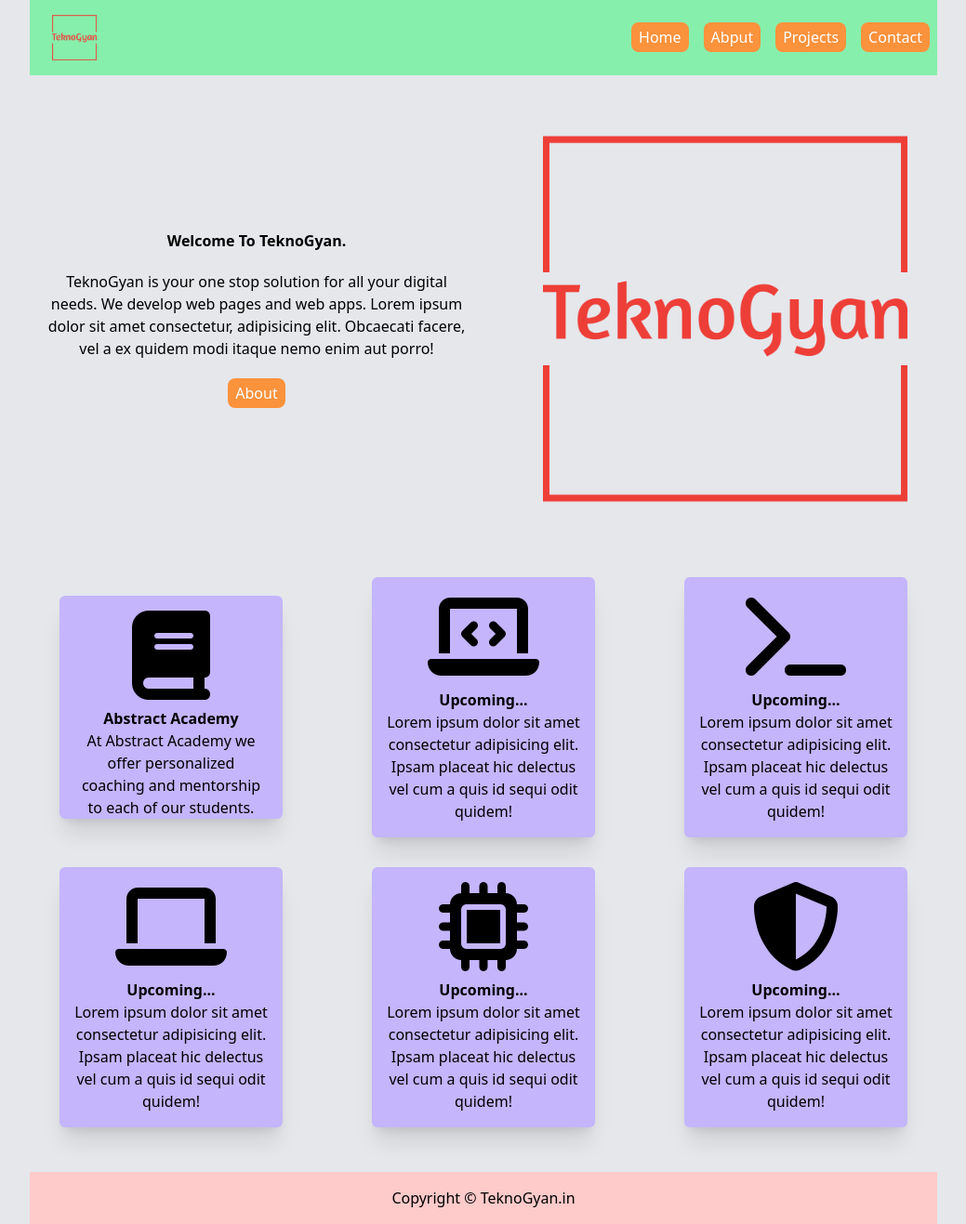
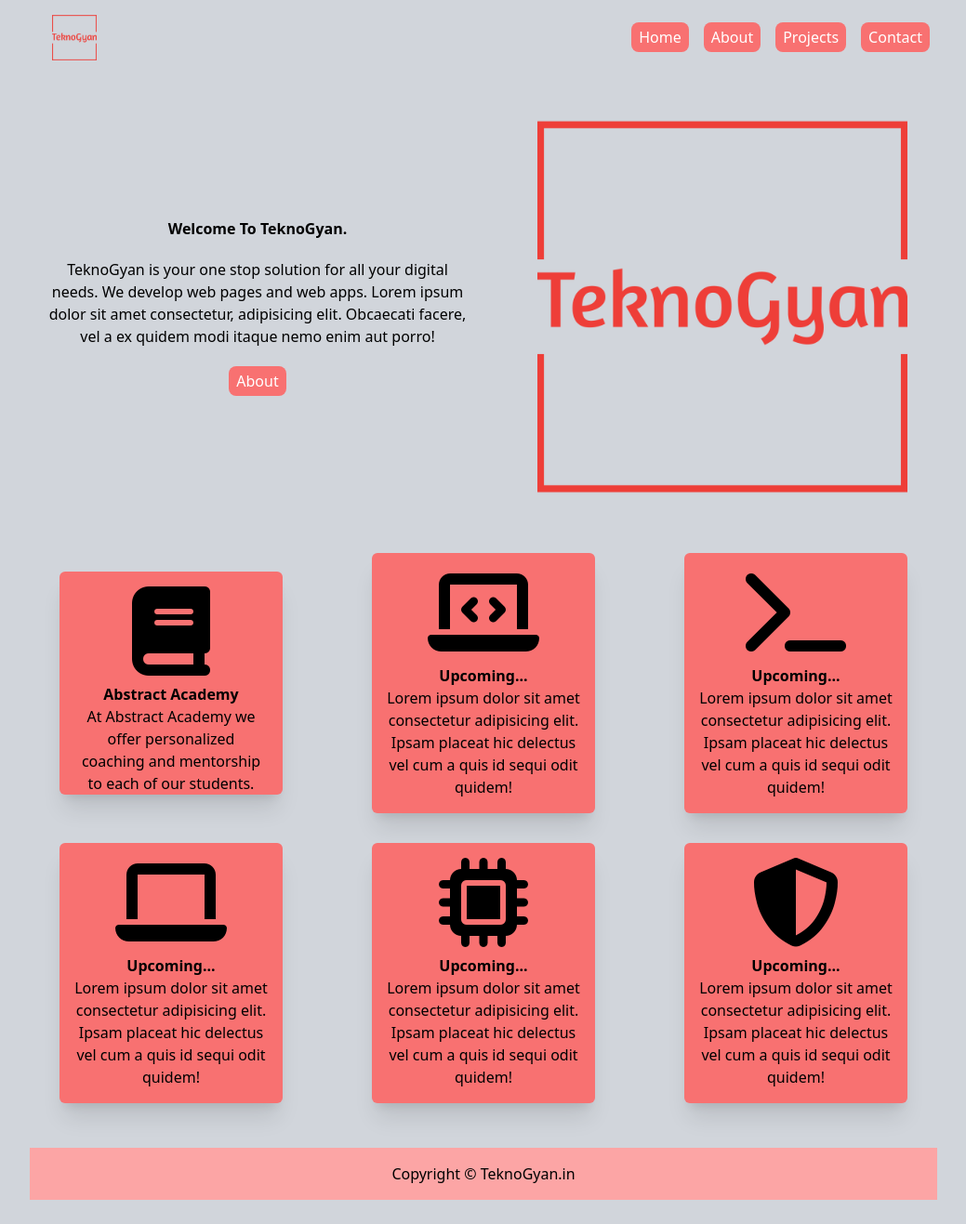
Before and after one commit to teknogyan/landing_page_main, a website: page dist/index.html in a window 1280 px wide. Shown: the whole page at 93% size, without its empty margins (120-1159 px from the left). After the commit the page ends 1291 px from the top, so only its background shows below. Drawn offline with Linux system fonts and the light colour scheme.

Commit message:
change theme

```diff
--- a/dist/index.html
+++ b/dist/index.html
@@ -7,39 +7,39 @@
     <link rel="stylesheet" href="./main.css" />
     <title>TeknoGyan</title>
   </head>
-  <body class="bg-gray-200">
+  <body class="bg-gray-300">
     <nav
-      class="container flex px-2 py-2 bg-green-300 mx-auto justify-center md:justify-between items-center"
+      class="container flex px-2 py-2  mx-auto justify-center md:justify-between items-center"
     >
       <div class="w-16 pl-4 py-2">
         <img src="./img/logo-no-background.png" alt="" class="" />
       </div>
       <div class="hidden md:flex space-x-4">
         <a
-          href=""
-          class="bg-orange-400 px-2 py-1 text-white rounded-lg hover:bg-orange-300"
+          href="./index.html"
+          class="bg-red-400 px-2 py-1 text-white rounded-lg hover:bg-red-300"
           >Home</a
         >
         <a
-          href=""
-          class="bg-orange-400 px-2 py-1 text-white rounded-lg hover:bg-orange-300"
-          >Abput</a
+          href="#about"
+          class="bg-red-400 px-2 py-1 text-white rounded-lg hover:bg-red-300"
+          >About</a
         >
         <a
-          href=""
-          class="bg-orange-400 px-2 py-1 text-white rounded-lg hover:bg-orange-300"
+          href="#projects"
+          class="bg-red-400 px-2 py-1 text-white rounded-lg hover:bg-red-300"
           >Projects</a
         >
         <a
-          href=""
-          class="bg-orange-400 px-2 py-1 text-white rounded-lg hover:bg-orange-300"
+          href="#contact"
+          class="bg-red-400 px-2 py-1 text-white rounded-lg hover:bg-red-300"
           >Contact</a
         >
       </div>
     </nav>
 
     <section
-      class="container mx-auto mt-8 flex flex-col md:flex-row space-x-8 justify-center items-center"
+      class="container mx-auto mt-8 flex flex-col md:flex-row gap-6 justify-center items-center"
     >
       <div
         class="flex-col mx-4 space-y-5 items-center text-center justify-center md:w-1/2"
@@ -47,24 +47,25 @@
         <h2 class="font-bold">Welcome To TeknoGyan.</h2>
         <p>
           TeknoGyan is your one stop solution for all your digital needs. We
-          develop web pages and web apps. Lorem ipsum dolor sit amet consectetur, adipisicing elit. Obcaecati facere, vel a ex quidem modi itaque nemo enim aut porro!
+          develop web pages and web apps. Lorem ipsum dolor sit amet
+          consectetur, adipisicing elit. Obcaecati facere, vel a ex quidem modi
+          itaque nemo enim aut porro!
         </p>
         <a
-          href=""
-          class="bg-orange-400 px-2 py-1 inline-block mt-2 text-white rounded-lg hover:bg-orange-300"
+          class="bg-red-400 px-2 py-1 inline-block mt-2 text-white rounded-lg hover:bg-orange-300"
           >About</a
         >
       </div>
-      <div class="md:w-1/2">
-        <img src="./img/logo-no-background.png" alt="" class="w-full p-8" />
+      <div class="md:w-1/2 px-8 my-4">
+        <img src="./img/logo-no-background.png" alt="" class="" />
       </div>
     </section>
 
-    <section
+    <section id="projects"
       class="container grid grid-cols-1 md:grid-cols-2 lg:grid-cols-3 gap-8 mx-auto items-center text-center m-12"
     >
       <div
-        class="bg-violet-300 p-4 rounded-md shadow-xl mx-8 cursor-pointer hover:bg-violet-400 h-60"
+        class="bg-red-400 p-4 rounded-md shadow-xl mx-8 cursor-pointer hover:bg-red-500 h-60"
       >
         <a href="https://abstractacademya2.com/" class="block">
           <i class="fa-solid fa-book text-8xl w-40"></i>
@@ -77,7 +78,7 @@
         </a>
       </div>
 
-      <div class="bg-violet-300 p-4 rounded-md shadow-xl mx-8">
+      <div class="bg-red-400 p-4 rounded-md shadow-xl mx-8">
         <i class="fa-solid fa-laptop-code text-8xl w-40"></i>
         <h3 class="mt-2 font-bold">Upcoming...</h3>
         <p>
@@ -86,7 +87,7 @@
         </p>
       </div>
 
-      <div class="bg-violet-300 p-4 rounded-md shadow-xl mx-8">
+      <div class="bg-red-400 p-4 rounded-md shadow-xl mx-8">
         <i class="fa-solid fa-terminal text-8xl w-40"></i>
         <h3 class="mt-2 font-bold">Upcoming...</h3>
         <p>
@@ -95,7 +96,7 @@
         </p>
       </div>
 
-      <div class="bg-violet-300 p-4 rounded-md shadow-xl mx-8">
+      <div class="bg-red-400 p-4 rounded-md shadow-xl mx-8">
         <i class="fa-solid fa-laptop text-8xl w-40"></i>
         <h3 class="mt-2 font-bold">Upcoming...</h3>
         <p>
@@ -104,7 +105,7 @@
         </p>
       </div>
 
-      <div class="bg-violet-300 p-4 rounded-md shadow-xl mx-8">
+      <div class="bg-red-400 p-4 rounded-md shadow-xl mx-8">
         <i class="fa-solid fa-microchip text-8xl w-40"></i>
         <h3 class="mt-2 font-bold">Upcoming...</h3>
         <p>
@@ -113,7 +114,7 @@
         </p>
       </div>
 
-      <div class="bg-violet-300 p-4 rounded-md shadow-xl mx-8">
+      <div class="bg-red-400 p-4 rounded-md shadow-xl mx-8">
         <i class="fa-solid fa-shield-halved text-8xl w-40"></i>
         <h3 class="mt-2 font-bold">Upcoming...</h3>
         <p>
@@ -123,7 +124,7 @@
       </div>
     </section>
 
-    <footer class="mx-auto container bg-red-200 text-center py-4">
+    <footer id="contact" class="mx-auto container bg-red-300 text-center py-4">
       <p>Copyright &copy TeknoGyan.in</p>
     </footer>
 
```
Also changed, not shown: dist/main.css.
